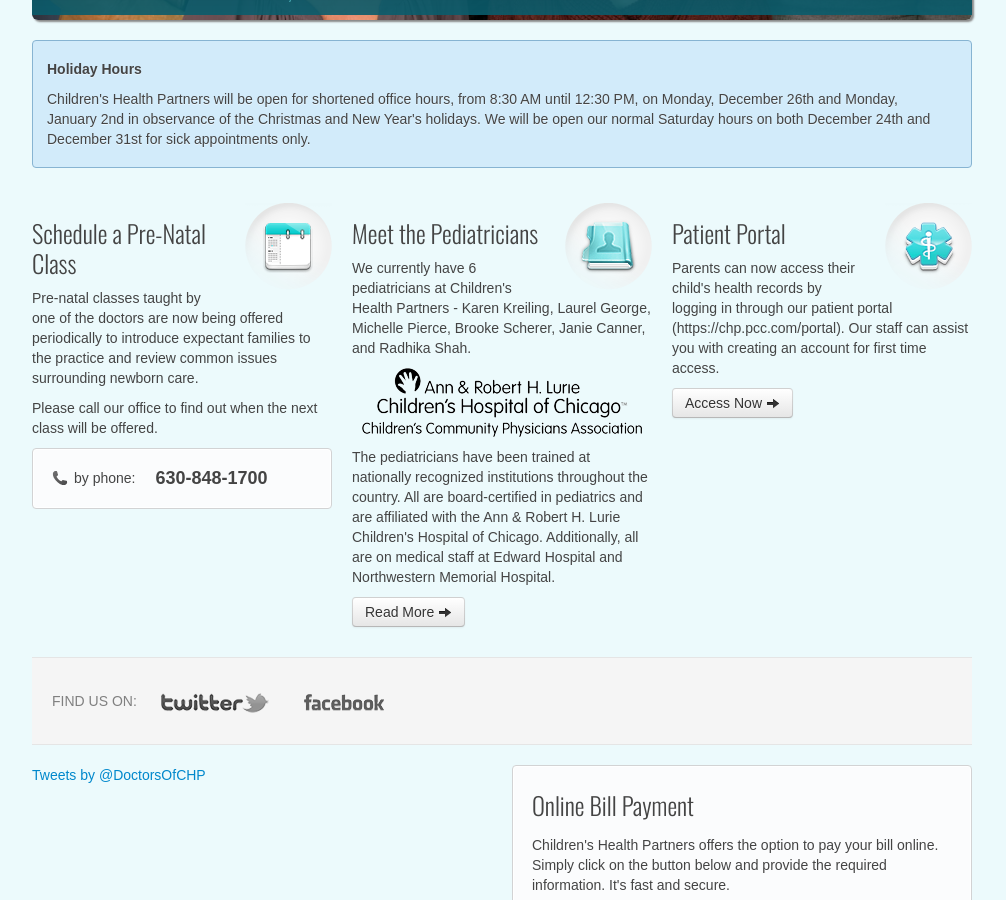
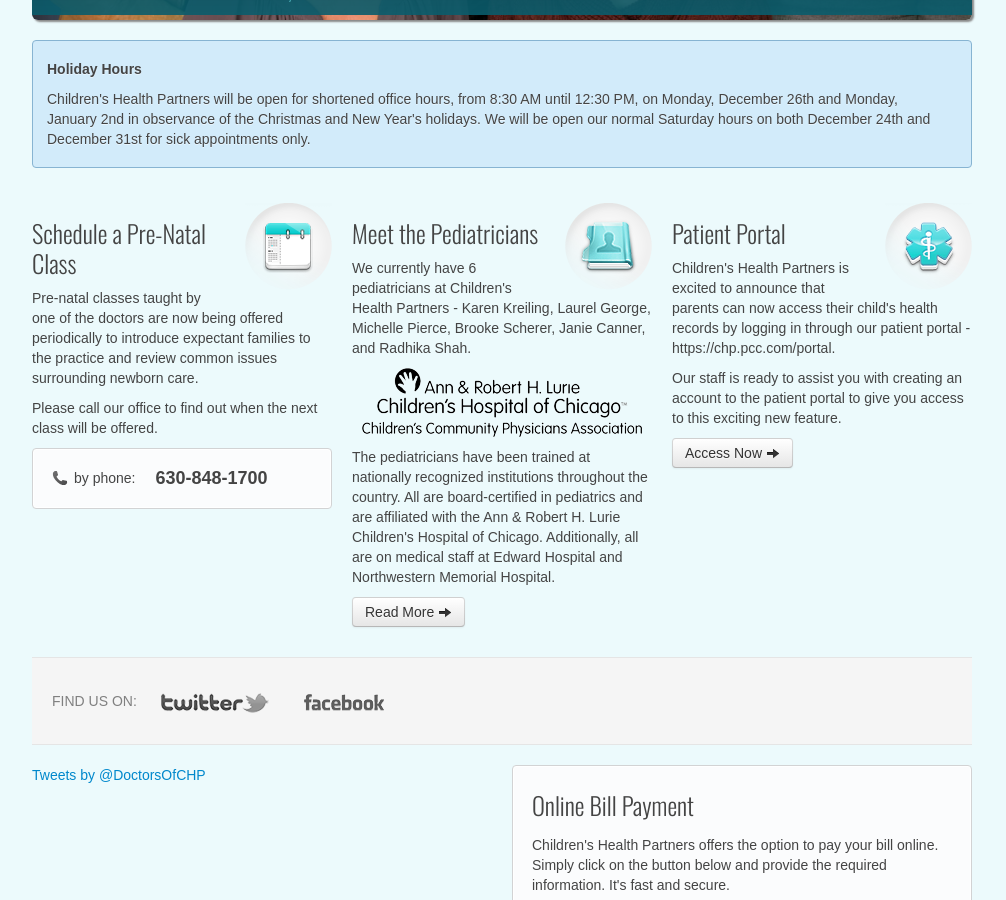
Before and after one commit to chpweb/web, a Jekyll site: the page built from index.html, in a window 1280 px wide and 900 px high, scrolled down 613 px. Shown: the whole window, without its empty margins (138-1144 px from the left). Built offline with Jekyll 4.4.1, drawn with Linux system fonts in a browser that asks for light colours; some web fonts are replaced; comment, search, counter and statistics services are not loaded.

Commit message:
Update index.html

```diff
--- a/index.html
+++ b/index.html
@@ -95,7 +95,8 @@
 					<img src="/img/col_icon_2.png" alt="" width="87" height="87" border="0">
 					Patient Portal
 				</h3>
-				<p>Parents can now access their child's health records by logging in through our patient portal (https://chp.pcc.com/portal).  Our staff can assist you with creating an account for first time access.</p>
+				<p>Children's Health Partners is excited to announce that parents can now access their child's health records by logging in through our patient portal - https://chp.pcc.com/portal.</p>
+				<p>Our staff is ready to assist you with creating an account to the patient portal to give you access to this exciting new feature.</p>
 				<p><a class="btn btn-medium" href="https://chp.pcc.com/portal">Access Now <i class="icon-arrow-right"></i></a></p>
 			</div>
 		</div>
```
